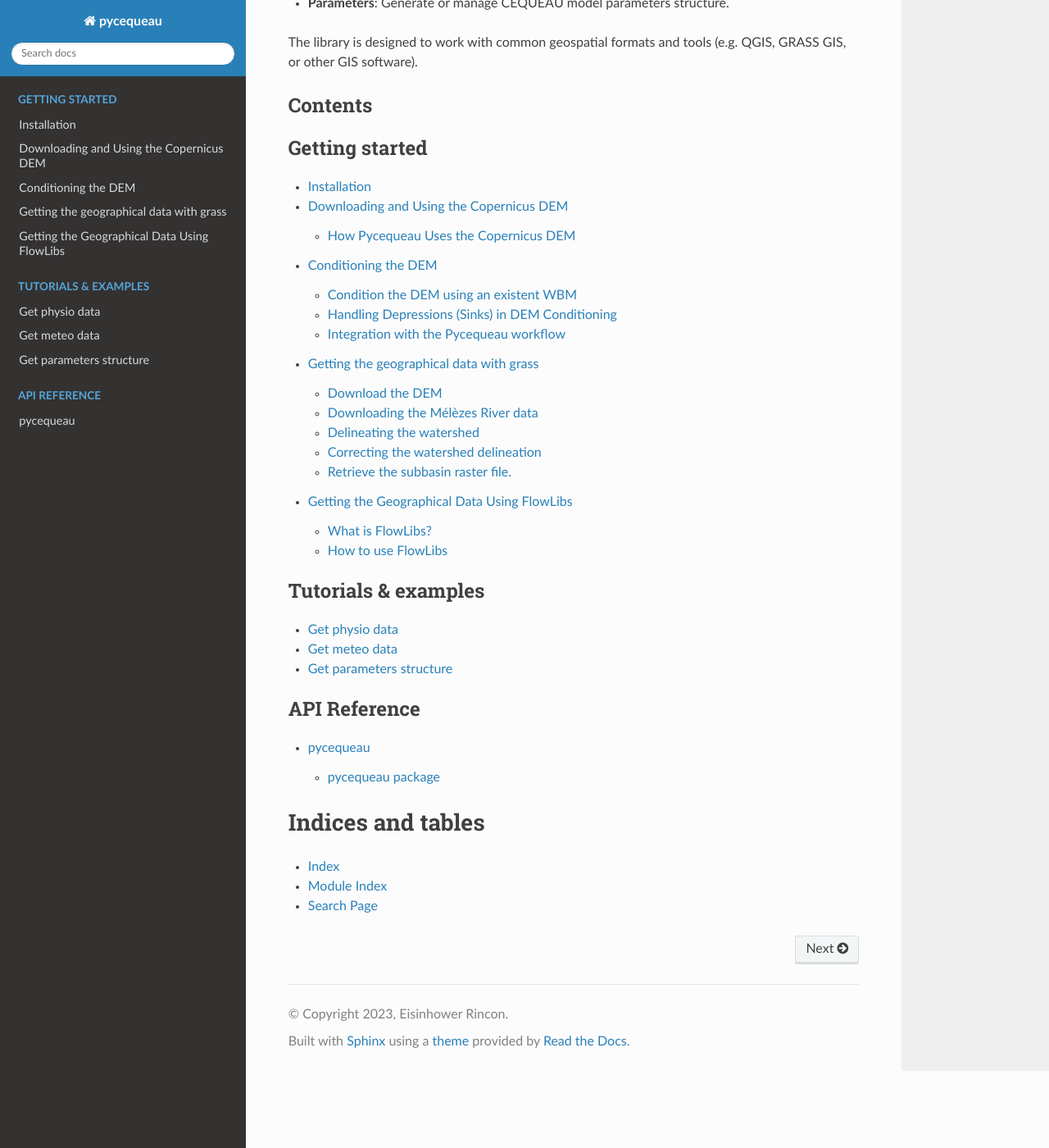
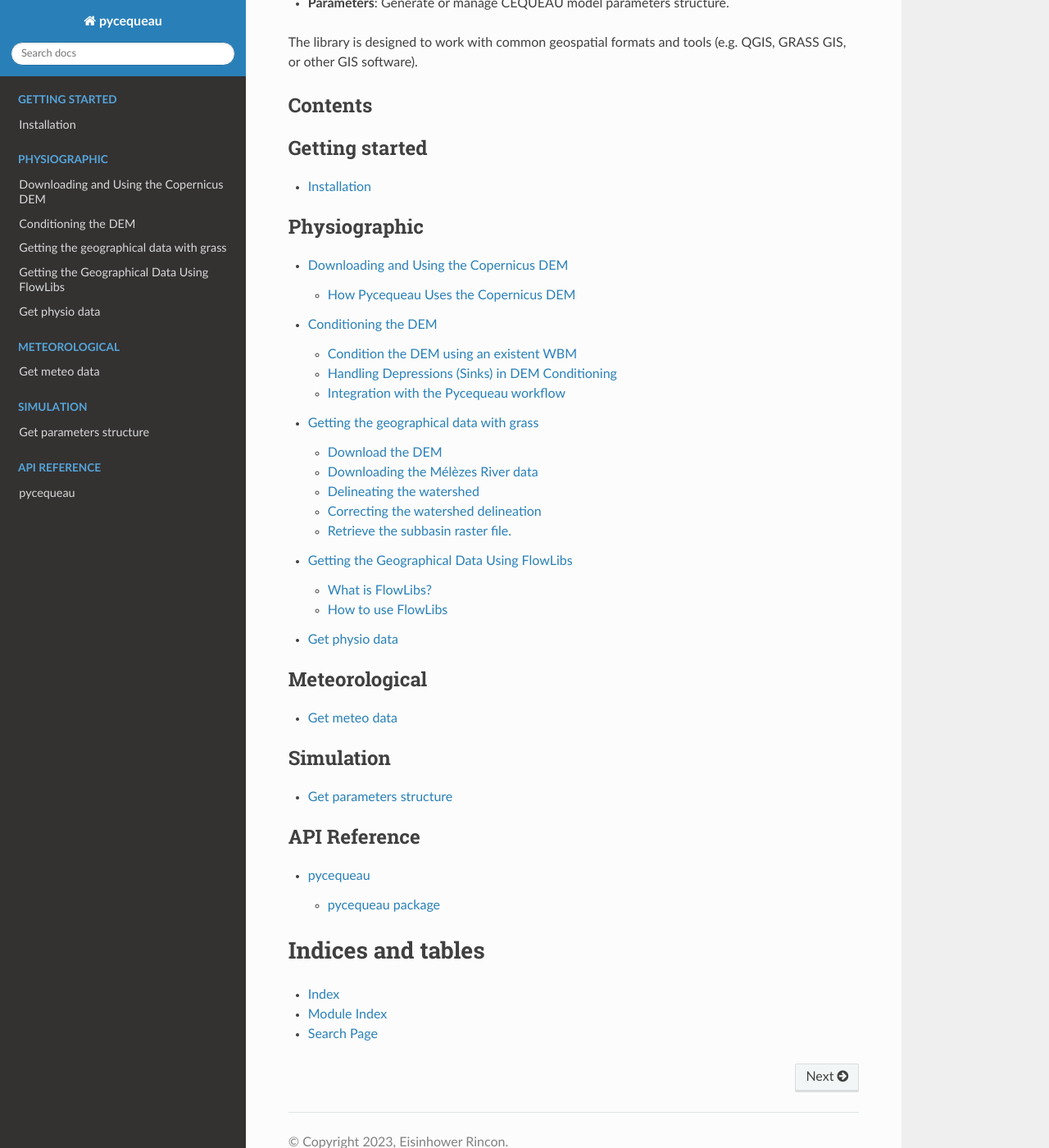
Before and after one commit to erinconv/pycequeau, a Sphinx documentation site: the page built from docs/index.rst, in a window 1280 px wide and 1400 px high, scrolled down 493 px. Shown: the whole window at 82% size. Built offline with Sphinx 7.4.7 and the Read the Docs theme 3.1.0, drawn with Linux system fonts in a browser that asks for light colours.

Commit message:
Reorganize docs into section folders

```diff
--- a/docs/conf.py
+++ b/docs/conf.py
@@ -28,7 +28,7 @@ extensions = [
     'sphinx_copybutton',
 ]
 templates_path = ['_templates']
-exclude_patterns = ['_build', 'Thumbs.db', '.DS_Store']
+exclude_patterns = ['_build', 'build', 'Thumbs.db', '.DS_Store']
 
 # Read the Docs does not provide the full native GIS stack used by pycequeau.
 # Mock these imports so autodoc can still import modules and render the API
--- a/docs/index.rst
+++ b/docs/index.rst
@@ -24,18 +24,28 @@ Contents
    :caption: Getting started
 
    Installation <readme>
-   cop_dem
-   condition_dem
-   grass
-   flowlibs
 
 .. toctree::
    :maxdepth: 2
-   :caption: Tutorials & examples
+   :caption: Physiographic
 
-   notebooks/get_physio.ipynb
-   notebooks/get_meteo.ipynb
-   notebooks/get_params.ipynb
+   physiographic/cop_dem
+   physiographic/condition_dem
+   physiographic/grass
+   physiographic/flowlibs
+   physiographic/get_physio.ipynb
+
+.. toctree::
+   :maxdepth: 2
+   :caption: Meteorological
+
+   meteo/get_meteo.ipynb
+
+.. toctree::
+   :maxdepth: 2
+   :caption: Simulation
+
+   simulation/get_params.ipynb
 
 .. toctree::
    :maxdepth: 2
--- a/docs/cop_dem.rst
+++ b/docs/physiographic/cop_dem.rst
@@ -26,7 +26,7 @@ the Copernicus DEM for a given study area.
 The spatial extent of a basin can be determined using reference datasets such as HydroSHEDS or other
 authoritative hydrographic products. In this example, the Sainte-Marguerite River basin (shown below) is used as a case study.
 
-.. image:: figures/COP-DEM_tutorial/Marguerite_extent.png
+.. image:: ../figures/COP-DEM_tutorial/Marguerite_extent.png
    :width: 700
    :alt: Sainte-Marguerite River basin extent
    :align: center
```
Also changed, not shown: docs/physiographic/grass.rst (renamed from docs/grass.rst, +10 -10 lines), docs/meteo/get_meteo.ipynb (renamed from docs/notebooks/get_meteo.ipynb), docs/physiographic/condition_dem.rst (renamed from docs/condition_dem.rst), docs/physiographic/flowlibs.rst (renamed from docs/flowlibs.rst), docs/physiographic/get_physio.ipynb (renamed from docs/notebooks/get_physio.ipynb), docs/simulation/get_params.ipynb (renamed from docs/notebooks/get_params.ipynb).
